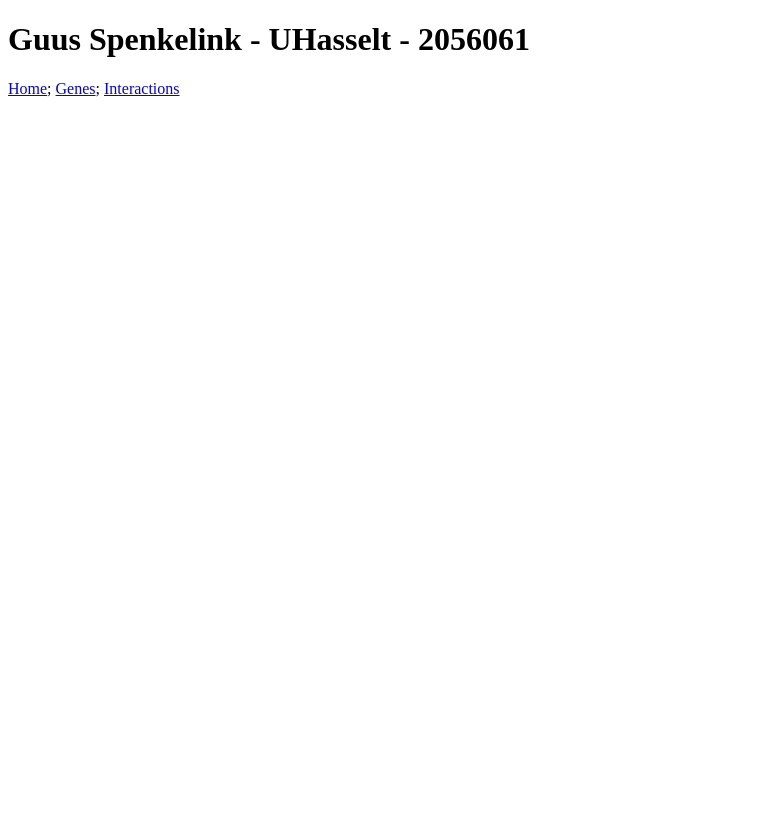
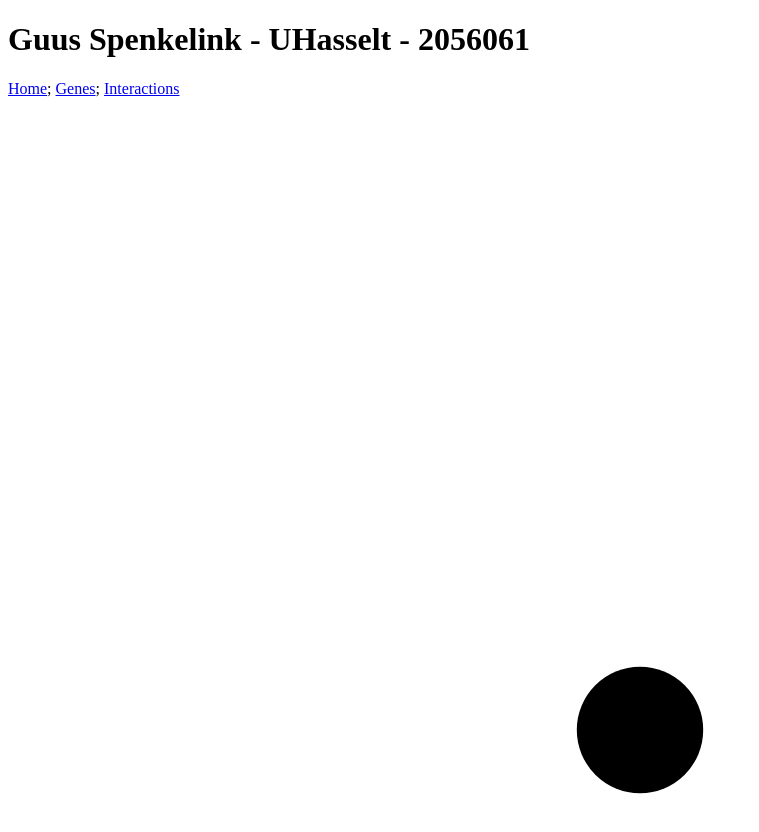
Before and after one commit to Guusbumps/datavis_prj, a SvelteKit app: page /interactions in a window 1280 px wide. Shown: the top 832 px of the page, without its empty margins (0-759 px from the left). Before the commit the page ends 800 px from the top, so only its background shows below. Built offline with nearby package versions, Linux system fonts and the light colour scheme.

Commit message:
2 files modified

```diff
--- a/src/routes/genes/+page.svelte
+++ b/src/routes/genes/+page.svelte
@@ -56,9 +56,11 @@
           transform="translate({width/2},{height/2}) rotate({360*i/datapoints.length})"
           on:mouseover={handleMouseOver(d)}
           on:mouseout={handleMouseOut(d)}
-          on:click={handleClick(d)} />
+          on:click={handleClick(d)}
+          class:selected="{selected_datapoint && d.gene_name == selected_datapoint}" />
       {/if}
     {/each}
+
     <text x={width/2} y={height/2} font-size=20>
       {selected_datapoint}
     </text>
--- a/src/routes/interactions/+page.svelte
+++ b/src/routes/interactions/+page.svelte
@@ -1,3 +1,8 @@
+<script>
+const width = 600;
+const height = 600;
+</script>
+
 <h1>Guus Spenkelink - UHasselt - 2056061</h1>
 
 <!-- menu -->
@@ -6,3 +11,7 @@
 <a href="/genes">Genes</a>;
 <a href="/interactions">Interactions</a>
 </div>
+
+<svg viewBox='0 0 {width} {height}'>
+  	<circle cx={width / 2} cy={height / 2} r=30/>
+</svg>
```
